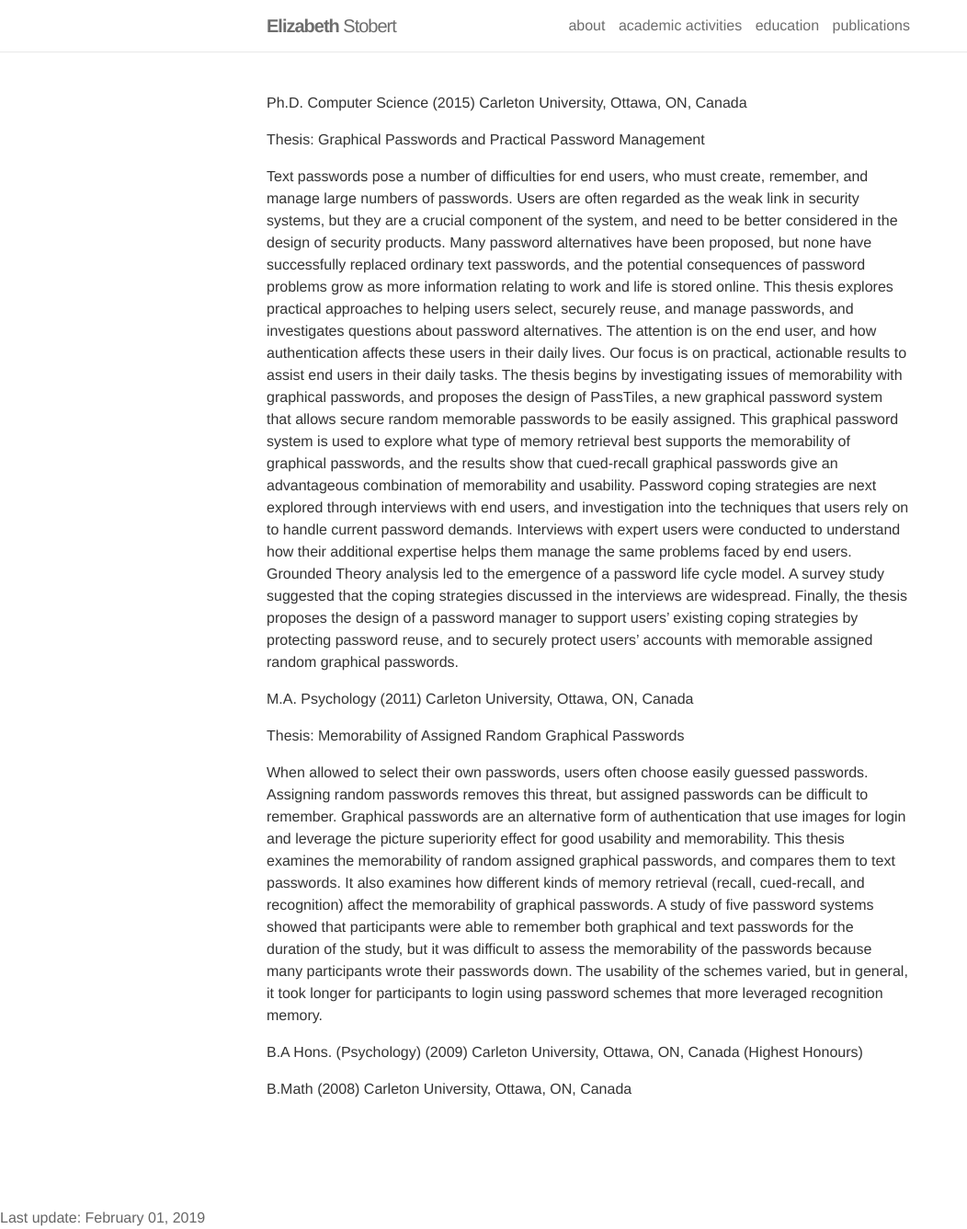
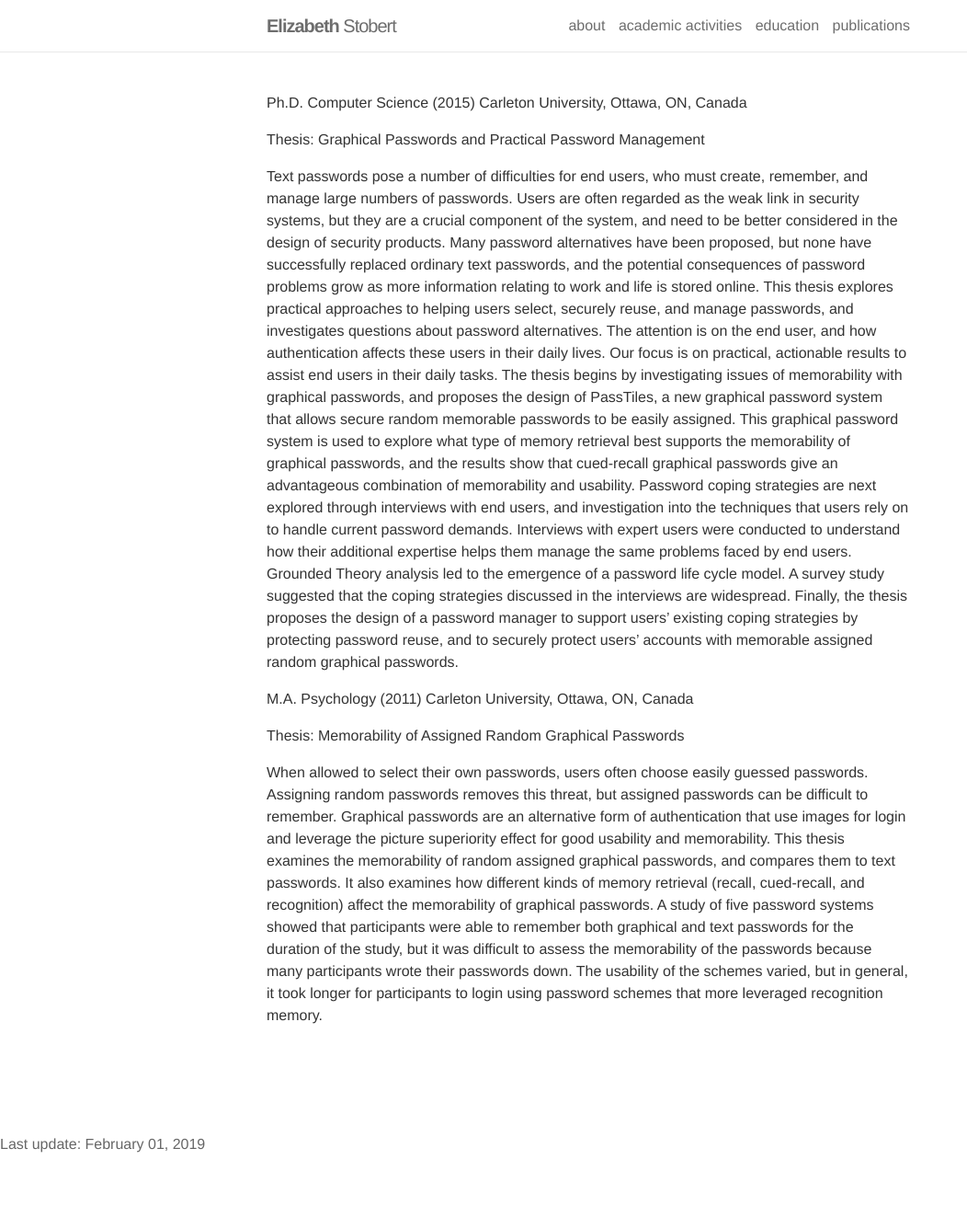
Before and after one commit to estobert/stobert-website, a Jekyll site: the page built from _pages/education.md, in a window 1280 px wide and 1336 px high. Shown: the whole window at 92% size, without its empty margins (0-1052 px from the left). Built offline with Jekyll 4.4.1, drawn with Linux system fonts in a browser that asks for light colours; nearby versions of some CDN libraries.

Commit message:
Update education.md

```diff
--- a/_pages/education.md
+++ b/_pages/education.md
@@ -15,7 +15,3 @@ M.A. Psychology (2011) Carleton University, Ottawa, ON, Canada
 Thesis: Memorability of Assigned Random Graphical Passwords
 
 When allowed to select their own passwords, users often choose easily guessed passwords. Assigning random passwords removes this threat, but assigned passwords can be difficult to remember. Graphical passwords are an alternative form of authentication that use images for login and leverage the picture superiority effect for good usability and memorability. This thesis examines the memorability of random assigned graphical passwords, and compares them to text passwords. It also examines how different kinds of memory retrieval (recall, cued-recall, and recognition) affect the memorability of graphical passwords. A study of five password systems showed that participants were able to remember both graphical and text passwords for the duration of the study, but it was difficult to assess the memorability of the passwords because many participants wrote their passwords down. The usability of the schemes varied, but in general, it took longer for participants to login using password schemes that more leveraged recognition memory.
-
-B.A Hons. (Psychology) (2009) Carleton University, Ottawa, ON, Canada (Highest Honours)
-
-B.Math (2008) Carleton University, Ottawa, ON, Canada
```
